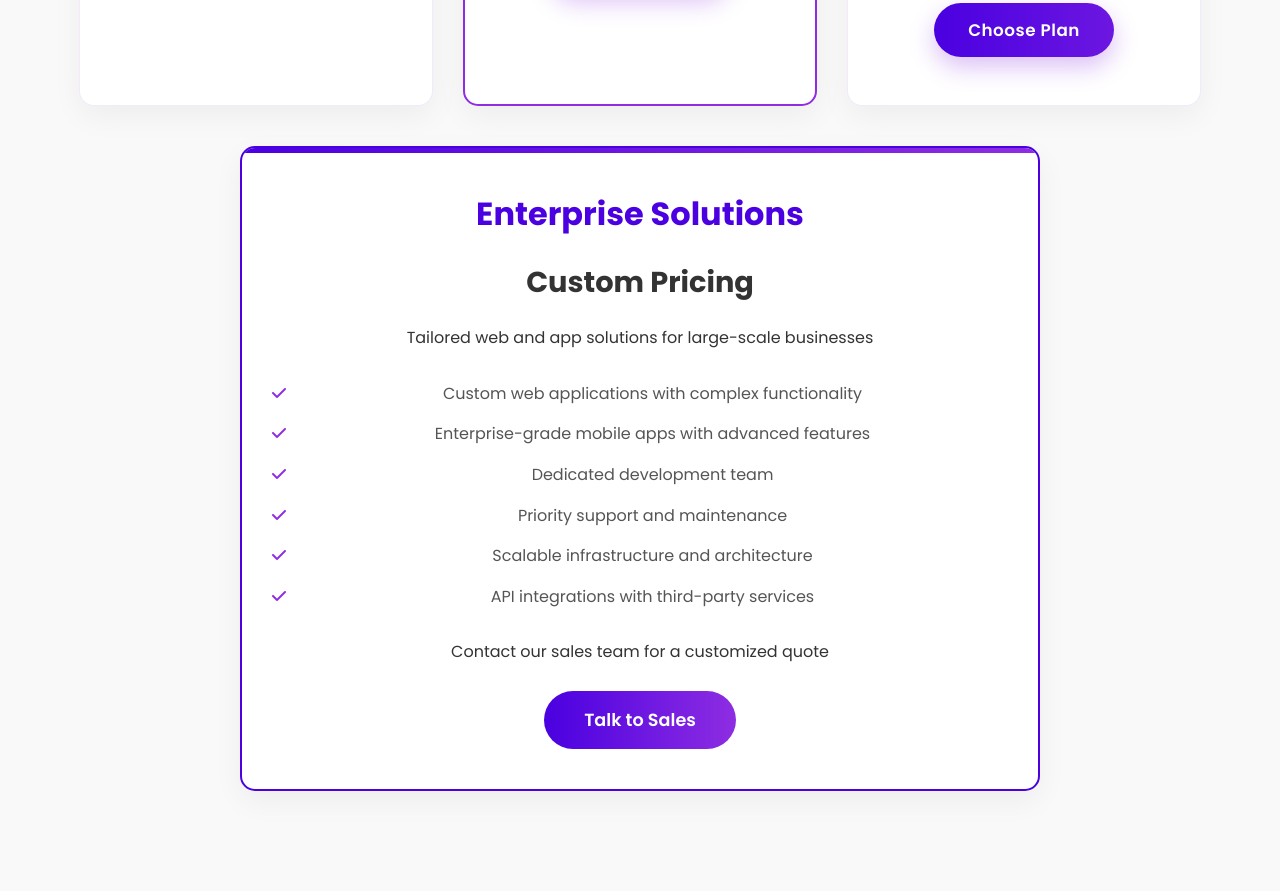
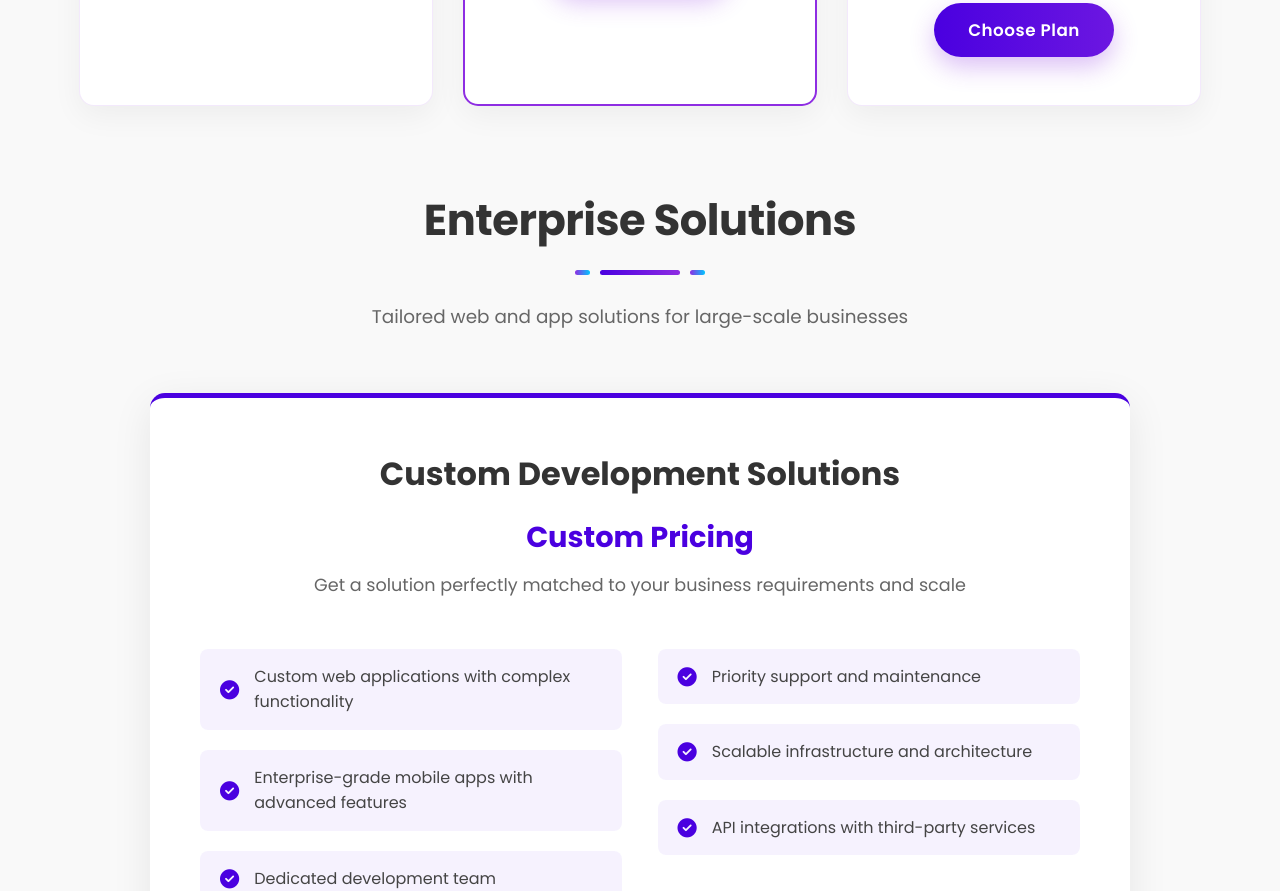
Before and after one commit to ShanmukhJava/ksquare-media, a plain HTML site: page wandadevelopment.html in a window 1280 px wide. Shown: the part 1909-2800 px from the top of the page. Drawn offline with nearby package versions, Linux system fonts and the light colour scheme.

Commit message:
changed some things

```diff
--- a/wandadevelopment.html
+++ b/wandadevelopment.html
@@ -257,73 +257,94 @@
         content: "\f00d";
         color: #bbb;
       }
-      /* Enterprise Card Styles */
+      /* Enterprise Solutions Section Styles */
+      .enterprise-solutions {
+        padding: 80px 0;
+        background-color: #f9f9f9;
+      }
+
       .enterprise-card {
         background: white;
         border-radius: 15px;
-        padding: 40px 30px;
-        text-align: center;
-        box-shadow: 0 10px 30px rgba(0, 0, 0, 0.05);
-        transition: all 0.4s ease;
-        border: 2px solid #4a00e0;
+        padding: 50px;
+        box-shadow: 0 10px 40px rgba(0, 0, 0, 0.08);
+        border-top: 5px solid #4a00e0;
+        max-width: 1000px;
+        margin: 40px auto;
         position: relative;
         overflow: hidden;
-        z-index: 1;
-        max-width: 800px;
-        margin: 40px auto;
       }
 
-      .enterprise-card::before {
-        content: "";
-        position: absolute;
-        top: 0;
-        left: 0;
-        right: 0;
-        height: 5px;
-        background: linear-gradient(to right, #4a00e0, #8e2de2);
+      .enterprise-header {
+        text-align: center;
+        margin-bottom: 40px;
       }
 
-      .enterprise-card h3 {
+      .enterprise-header h3 {
         font-size: 2rem;
-        margin-bottom: 20px;
-        color: #4a00e0;
+        color: #333;
+        margin-bottom: 15px;
       }
 
-      .enterprise-card .price {
+      .enterprise-header .price {
         font-size: 1.8rem;
         font-weight: 700;
-        margin-bottom: 20px;
-        color: #333;
+        color: #4a00e0;
+        margin-bottom: 10px;
+      }
+
+      .enterprise-description {
+        color: #666;
+        font-size: 1.1rem;
+        max-width: 700px;
+        margin: 0 auto;
       }
 
       .enterprise-features {
-        margin: 30px 0;
-        text-align: center;
+        display: flex;
+        justify-content: space-between;
+        flex-wrap: wrap;
+        margin: 50px 0;
       }
 
-      .enterprise-features li {
-        margin-bottom: 15px;
-        padding-left: 25px;
-        position: relative;
-        color: #555;
-        list-style-type: none;
+      .feature-column {
+        flex: 0 0 48%;
       }
 
-      .enterprise-features li::before {
-        content: "\f00c";
-        font-family: "Font Awesome 6 Free";
-        font-weight: 900;
-        position: absolute;
-        left: 0;
-        color: #8e2de2;
+      .feature-item {
+        display: flex;
+        align-items: center;
+        margin-bottom: 20px;
+        padding: 15px 20px;
+        background: rgba(74, 0, 224, 0.05);
+        border-radius: 8px;
+        transition: all 0.3s ease;
+      }
+
+      .feature-item:hover {
+        background: rgba(74, 0, 224, 0.1);
+        transform: translateX(5px);
+      }
+
+      .feature-item i {
+        color: #4a00e0;
+        font-size: 1.2rem;
+        margin-right: 15px;
+      }
+
+      .feature-item span {
+        color: #444;
+        font-size: 1rem;
       }
 
       .enterprise-cta {
-        margin-top: 30px;
+        text-align: center;
+        margin-top: 40px;
       }
 
       .btn-enterprise {
-        display: inline-block;
+        display: inline-flex;
+        align-items: center;
         background: linear-gradient(to right, #4a00e0, #8e2de2);
         color: white;
         padding: 15px 40px;
@@ -334,11 +355,30 @@
         transition: all 0.3s ease;
         border: none;
         cursor: pointer;
+        box-shadow: 0 5px 15px rgba(74, 0, 224, 0.2);
+      }
+
+      .btn-enterprise i {
+        margin-right: 10px;
       }
 
       .btn-enterprise:hover {
         transform: translateY(-3px);
-        box-shadow: 0 10px 20px rgba(74, 0, 224, 0.2);
+        box-shadow: 0 10px 25px rgba(74, 0, 224, 0.3);
+      }
+
+      @media (max-width: 768px) {
+        .enterprise-card {
+          padding: 30px 20px;
+        }
+
+        .feature-column {
+          flex: 0 0 100%;
+        }
+
+        .enterprise-header h3 {
+          font-size: 1.6rem;
+        }
       }
     </style>
   </head>
@@ -500,24 +540,79 @@
             <a href="contact.html" class="btn-primary">Choose Plan</a>
           </div>
         </div>
-        <div class="enterprise-card" data-aos="fade-up" data-aos-delay="400">
-          <h3>Enterprise Solutions</h3>
-          <div class="price">Custom Pricing</div>
-          <p>Tailored web and app solutions for large-scale businesses</p>
-          <ul class="enterprise-features">
-            <li>Custom web applications with complex functionality</li>
-            <li>Enterprise-grade mobile apps with advanced features</li>
-            <li>Dedicated development team</li>
-            <li>Priority support and maintenance</li>
-            <li>Scalable infrastructure and architecture</li>
-            <li>API integrations with third-party services</li>
-          </ul>
-          <div class="enterprise-cta">
-            <p>Contact our sales team for a customized quote</p>
-            <br />
-            <a href="contact.html" class="btn-enterprise">Talk to Sales</a>
+        <!-- Updated Enterprise Solutions Section -->
+        <section class="enterprise-solutions">
+          <div class="container">
+            <div class="section-header" data-aos="fade-up">
+              <h2>Enterprise Solutions</h2>
+              <div class="underline"></div>
+              <p class="subtitle">
+                Tailored web and app solutions for large-scale businesses
+              </p>
+            </div>
+
+            <div
+              class="enterprise-card"
+              data-aos="fade-up"
+              data-aos-delay="100"
+            >
+              <div class="enterprise-content">
+                <div class="enterprise-header">
+                  <h3>Custom Development Solutions</h3>
+                  <div class="price">Custom Pricing</div>
+                  <p class="enterprise-description">
+                    Get a solution perfectly matched to your business
+                    requirements and scale
+                  </p>
+                </div>
+
+                <div class="enterprise-features">
+                  <div class="feature-column">
+                    <div class="feature-item">
+                      <i class="fas fa-check-circle"></i>
+                      <span
+                        >Custom web applications with complex
+                        functionality</span
+                      >
+                    </div>
+                    <div class="feature-item">
+                      <i class="fas fa-check-circle"></i>
+                      <span
+                        >Enterprise-grade mobile apps with advanced
+                        features</span
+                      >
+                    </div>
+                    <div class="feature-item">
+                      <i class="fas fa-check-circle"></i>
+                      <span>Dedicated development team</span>
+                    </div>
+                  </div>
+
+                  <div class="feature-column">
+                    <div class="feature-item">
+                      <i class="fas fa-check-circle"></i>
+                      <span>Priority support and maintenance</span>
+                    </div>
+                    <div class="feature-item">
+                      <i class="fas fa-check-circle"></i>
+                      <span>Scalable infrastructure and architecture</span>
+                    </div>
+                    <div class="feature-item">
+                      <i class="fas fa-check-circle"></i>
+                      <span>API integrations with third-party services</span>
+                    </div>
+                  </div>
+                </div>
+
+                <div class="enterprise-cta">
+                  <a href="contact.html" class="btn-enterprise">
+                    <i class="fas fa-phone-alt"></i> Get a Custom Quote
+                  </a>
+                </div>
+              </div>
+            </div>
           </div>
-        </div>
+        </section>
       </div>
     </section>
 
```
Also changed, not shown: contact.html (+24 -4 lines).
